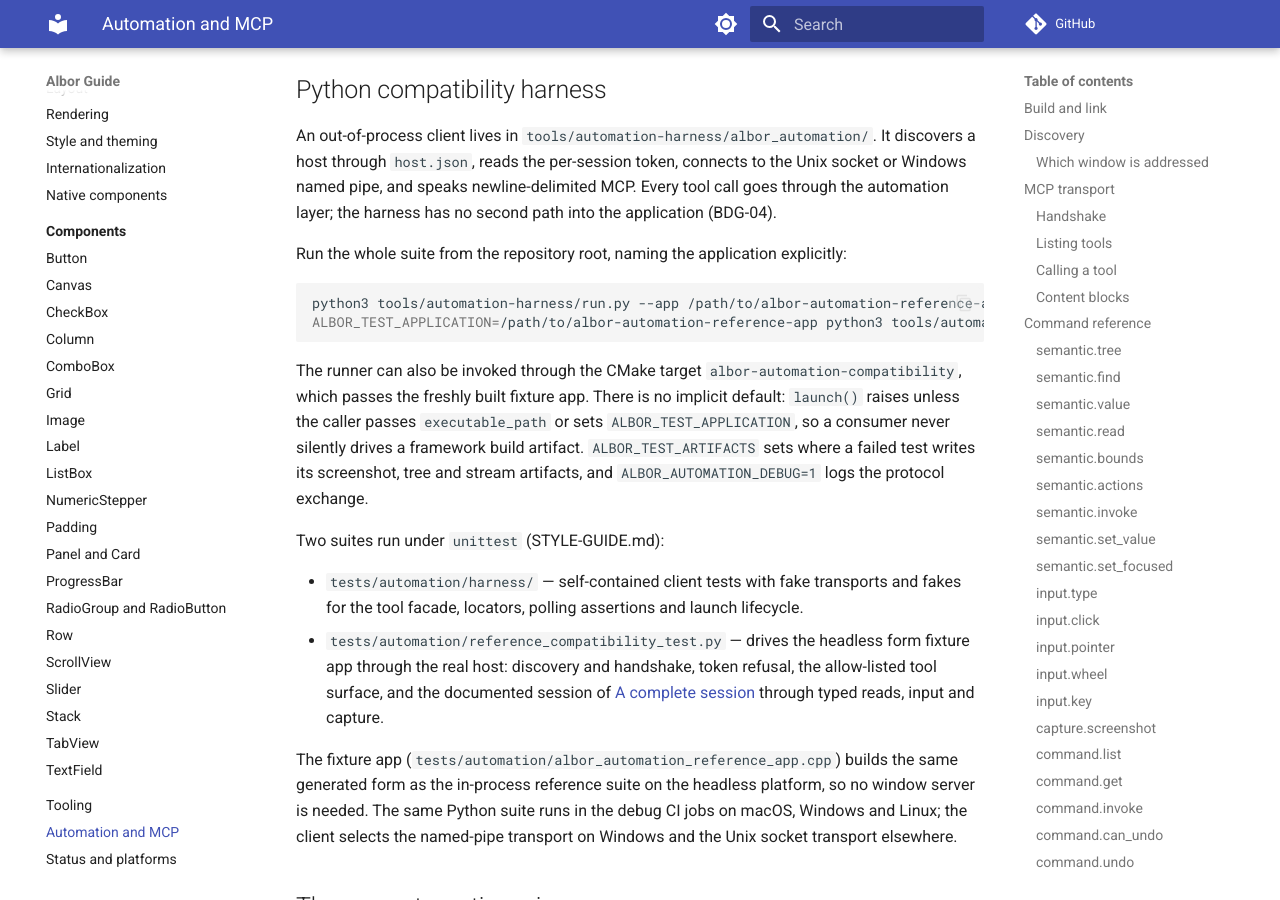
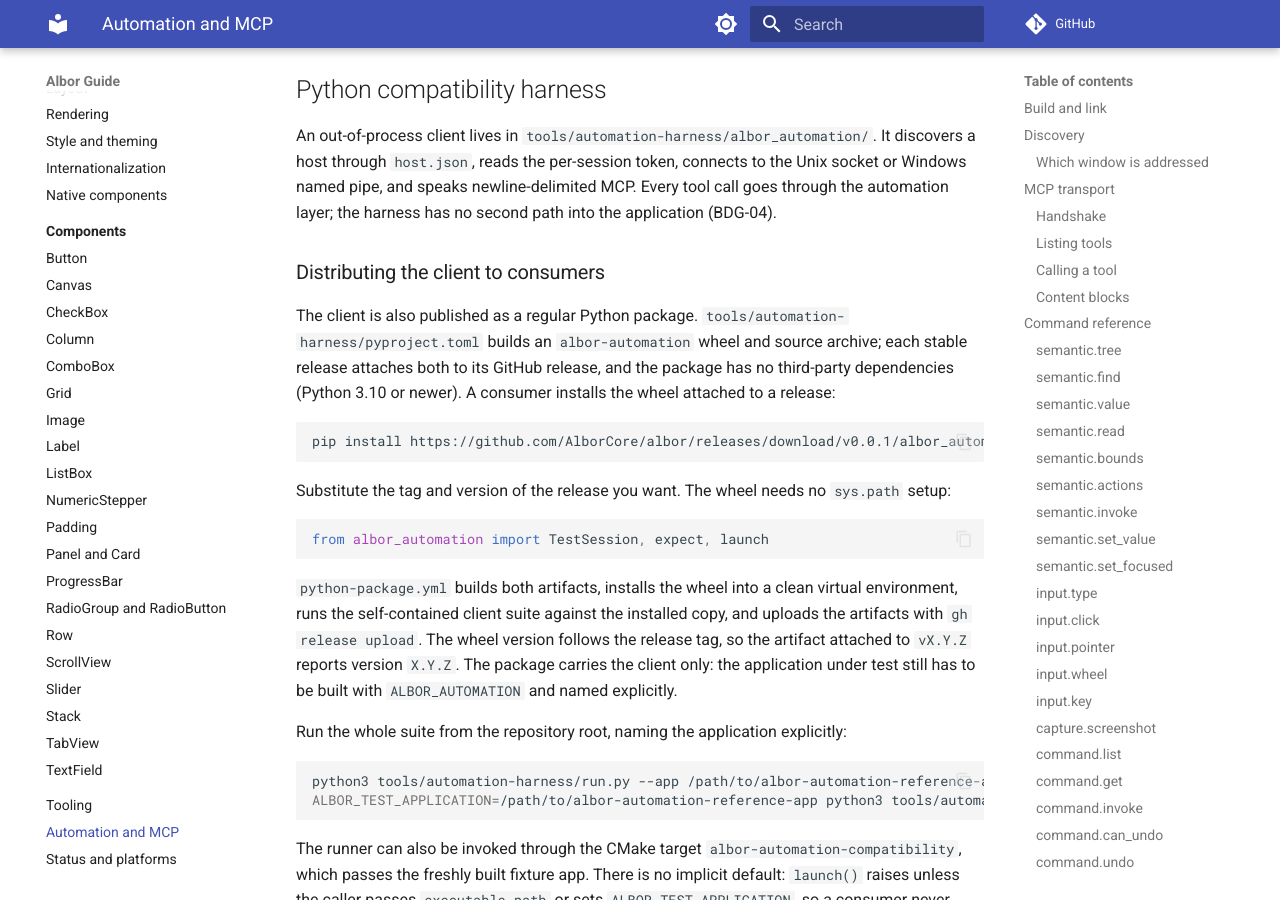
Before and after one commit to AlborCore/albor, an MkDocs documentation site: the page built from docs/automation.md, in a window 1280 px wide and 900 px high, scrolled down 23489 px. Built offline with MkDocs 1.6.1 and Material for MkDocs 9.7.7, drawn with Linux system fonts in a browser that asks for light colours; comment, search, counter and statistics services are not loaded.

Commit message:
feat(automation): package the Python harness as a release wheel (§10.3, §13.2, #25)

````diff
--- a/docs/automation.md
+++ b/docs/automation.md
@@ -1177,6 +1177,29 @@ host through `host.json`, reads the per-session token, connects to the Unix sock
 named pipe, and speaks newline-delimited MCP. Every tool call goes through the automation layer;
 the harness has no second path into the application (BDG-04).
 
+### Distributing the client to consumers
+
+The client is also published as a regular Python package. `tools/automation-harness/pyproject.toml`
+builds an `albor-automation` wheel and source archive; each stable release attaches both to its
+GitHub release, and the package has no third-party dependencies (Python 3.10 or newer). A consumer
+installs the wheel attached to a release:
+
+```sh
+pip install https://github.com/AlborCore/albor/releases/download/v0.0.1/albor_automation-0.0.1-py3-none-any.whl
+```
+
+Substitute the tag and version of the release you want. The wheel needs no `sys.path` setup:
+
+```python
+from albor_automation import TestSession, expect, launch
+```
+
+`python-package.yml` builds both artifacts, installs the wheel into a clean virtual environment,
+runs the self-contained client suite against the installed copy, and uploads the artifacts with
+`gh release upload`. The wheel version follows the release tag, so the artifact attached to `vX.Y.Z`
+reports version `X.Y.Z`. The package carries the client only: the application under test still has
+to be built with `ALBOR_AUTOMATION` and named explicitly.
+
 Run the whole suite from the repository root, naming the application explicitly:
 
 ```sh
````
Also changed, not shown: docs/status.md (+4 -2 lines), docs/tooling.md (+3 -1 lines), tools/automation-harness/README.md (added, +49 -0 lines), 4 other files.
